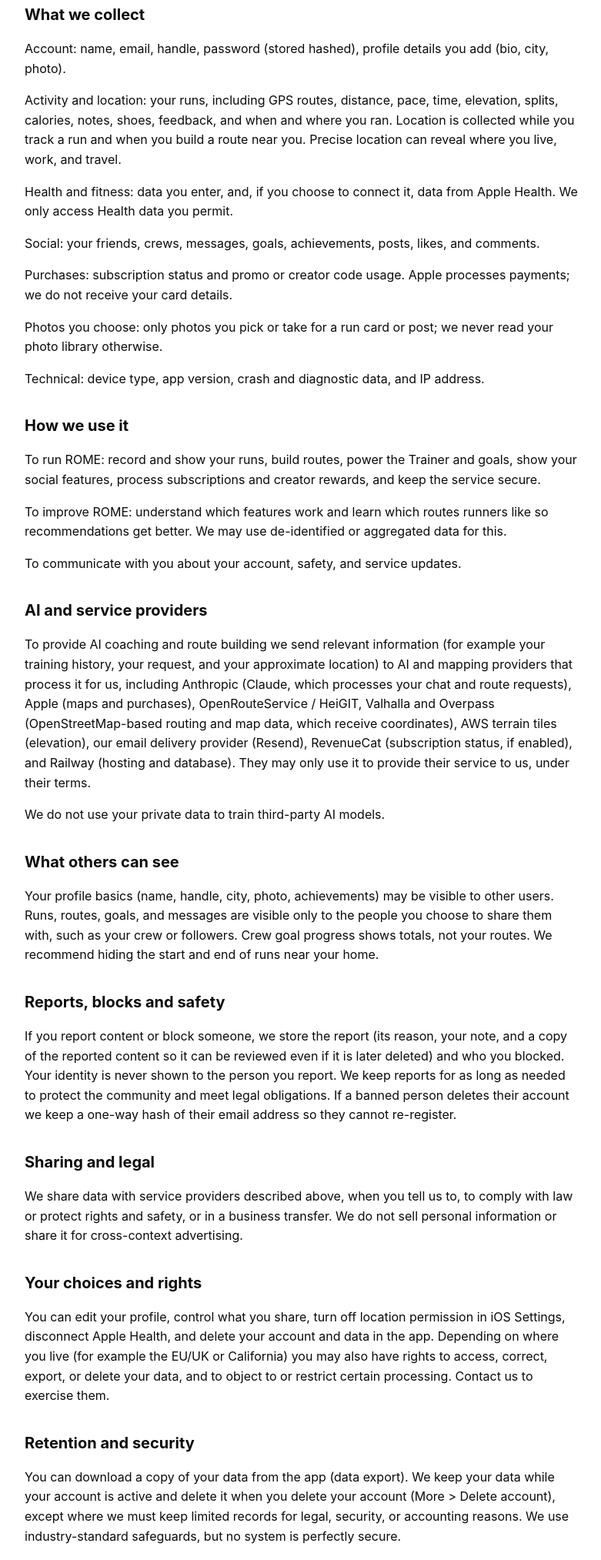
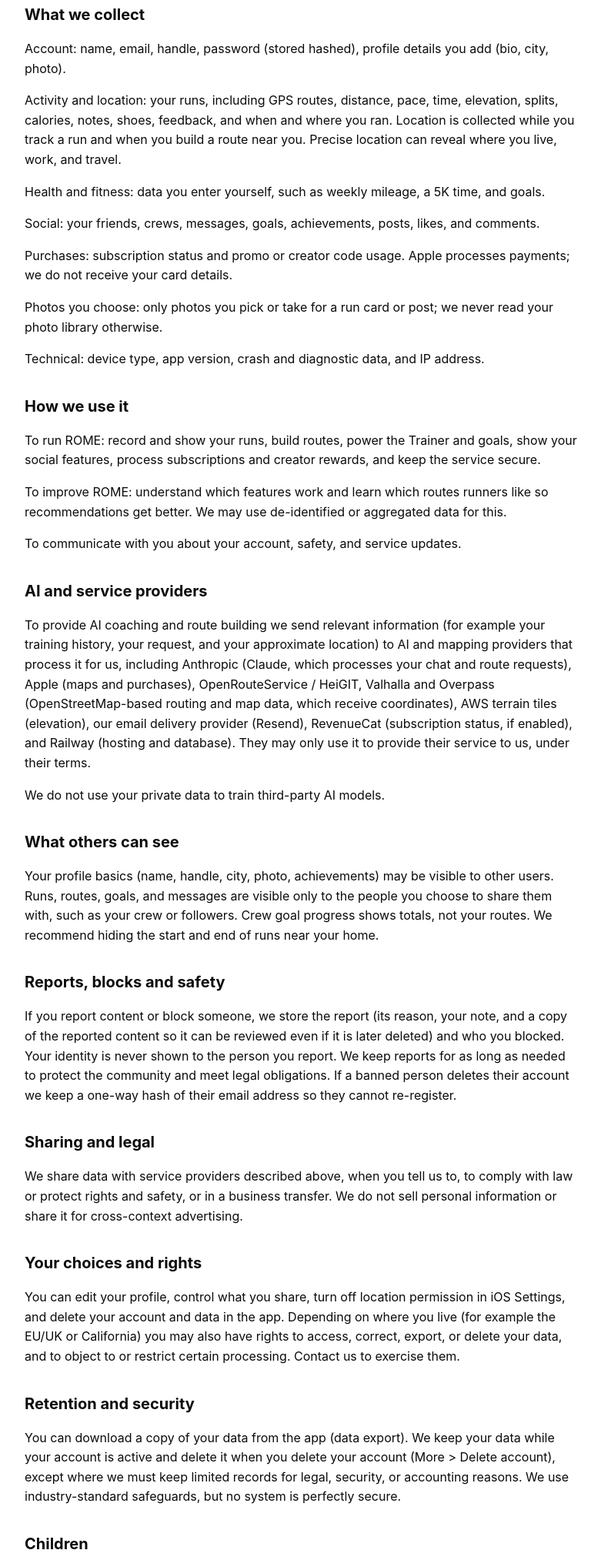
Before and after one commit to charlie9-ankr/rome-legal, a plain HTML site: page privacy.html in a window 1280 px wide. Shown: the part 641-2668 px from the top of the page at 77% size, without its empty margins (248-1029 px from the left). Drawn offline with Linux system fonts and the light colour scheme.

Commit message:
Update legal pages: remove Apple Health wording, prices, notification wording

```diff
--- a/privacy.html
+++ b/privacy.html
@@ -45,7 +45,7 @@
 <h2>What we collect</h2>
 <p>Account: name, email, handle, password (stored hashed), profile details you add (bio, city, photo).</p>
 <p>Activity and location: your runs, including GPS routes, distance, pace, time, elevation, splits, calories, notes, shoes, feedback, and when and where you ran. Location is collected while you track a run and when you build a route near you. Precise location can reveal where you live, work, and travel.</p>
-<p>Health and fitness: data you enter, and, if you choose to connect it, data from Apple Health. We only access Health data you permit.</p>
+<p>Health and fitness: data you enter yourself, such as weekly mileage, a 5K time, and goals.</p>
 <p>Social: your friends, crews, messages, goals, achievements, posts, likes, and comments.</p>
 <p>Purchases: subscription status and promo or creator code usage. Apple processes payments; we do not receive your card details.</p>
 <p>Photos you choose: only photos you pick or take for a run card or post; we never read your photo library otherwise.</p>
@@ -76,7 +76,7 @@
 </section>
 <section id="your-choices-and-rights">
 <h2>Your choices and rights</h2>
-<p>You can edit your profile, control what you share, turn off location permission in iOS Settings, disconnect Apple Health, and delete your account and data in the app. Depending on where you live (for example the EU/UK or California) you may also have rights to access, correct, export, or delete your data, and to object to or restrict certain processing. Contact us to exercise them.</p>
+<p>You can edit your profile, control what you share, turn off location permission in iOS Settings, and delete your account and data in the app. Depending on where you live (for example the EU/UK or California) you may also have rights to access, correct, export, or delete your data, and to object to or restrict certain processing. Contact us to exercise them.</p>
 </section>
 <section id="retention-and-security">
 <h2>Retention and security</h2>
```
Also changed, not shown: terms.html (+1 -1 lines).
